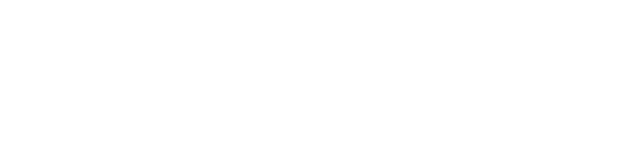
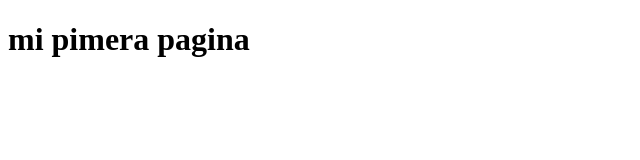
Before and after one commit to magvisjerez/pagina1, a plain HTML site: page index.html in a window 1280 px wide. Shown: the whole page, without its empty margins (0-640 px from the left). Drawn offline with Linux system fonts and the light colour scheme.

Commit message:
cree el header

```diff
--- a/index.html
+++ b/index.html
@@ -8,7 +8,9 @@
 </head>
 
 <body>
-
+    <header>
+        <h1>mi pimera pagina</h1>
+    </header>
 </body>
 
 </html>
```
